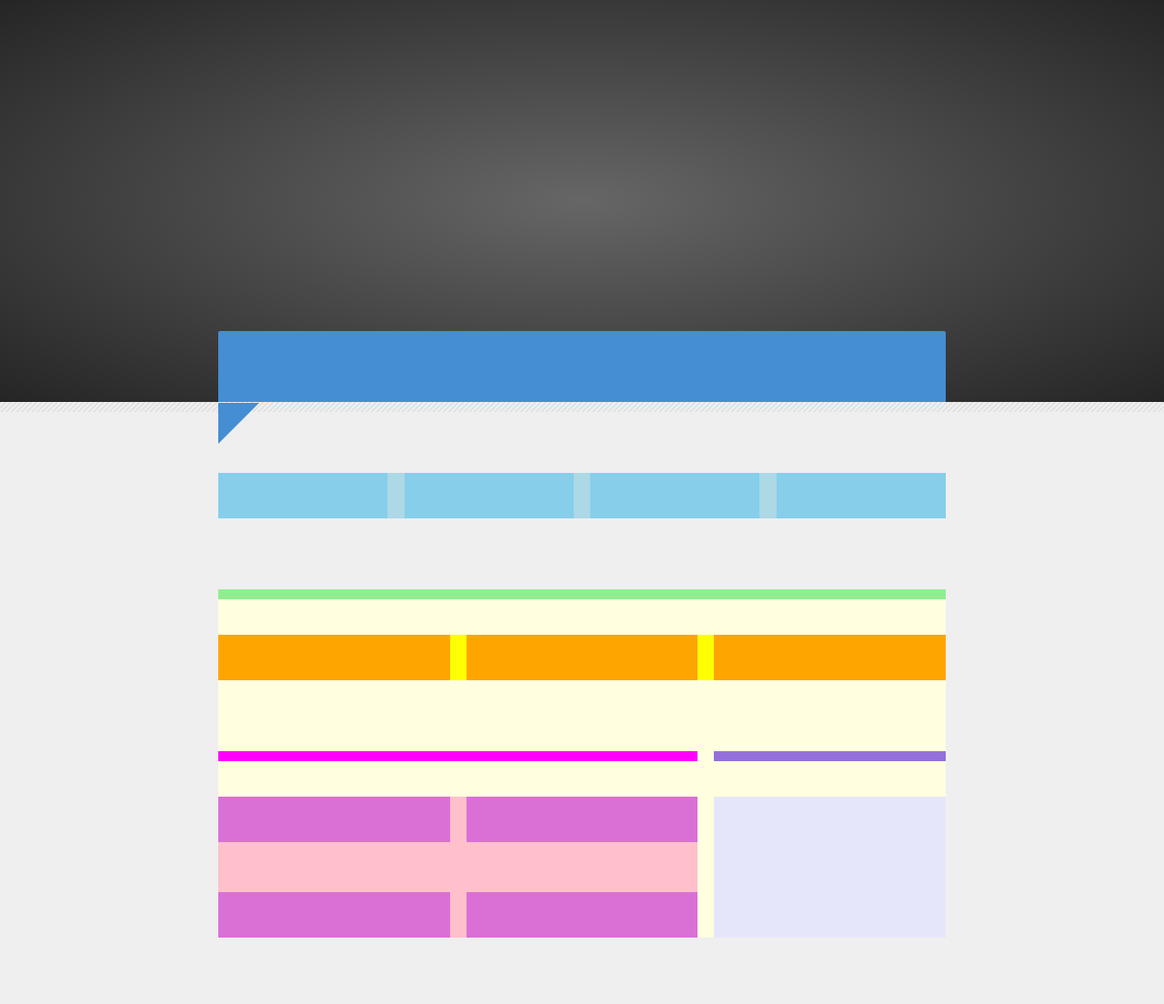
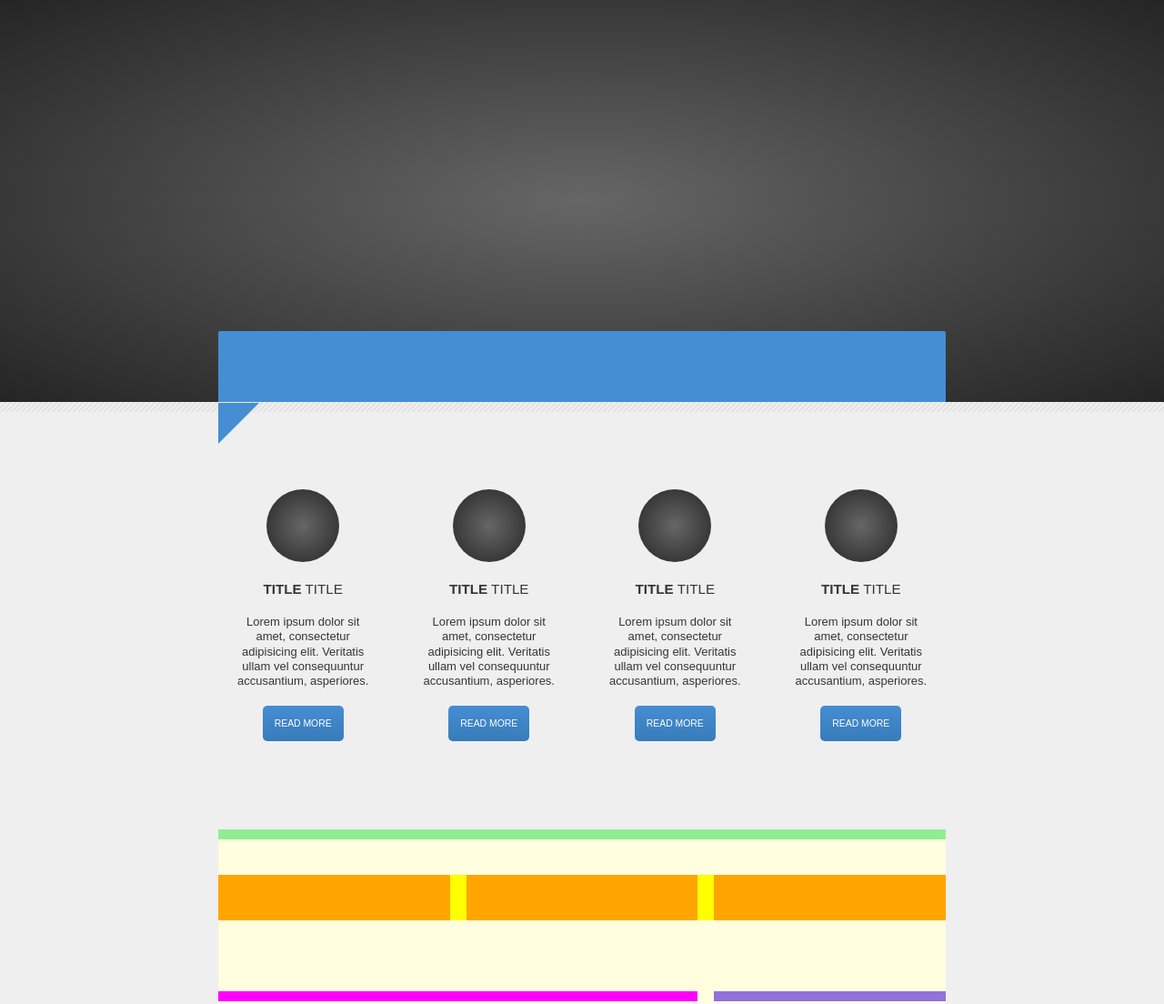
Before and after one commit to xurxe/Integrify-17-clone-react, a Gatsby site: page / in a window 1280 px wide. Shown: the top 1104 px of the page at 91% size. Built offline with nearby package versions, Linux system fonts and the light colour scheme; Gatsby itself is replaced by a stand-in of ours.

Commit message:
Improved feature-div component

```diff
--- a/src/components/testimonial.js
+++ b/src/components/blog-div.js
@@ -1,9 +1,9 @@
 import React from "react"
 // eslint-disable-next-line
-import testimonialStyles from "./testimonial.css"
+import Styles from "./blog-div.css"
 
 export default ({children}) => (
-    <div className="testimonial">
+    <div className="blog">
 
     </div>
 )
--- /dev/null
+++ b/src/components/feature-div.css
@@ -0,0 +1,41 @@
+.feature {
+    display: grid;
+    grid-row-gap: var(--short-length);
+    grid-template-columns: 1fr;
+    grid-template-rows: 1fr 0.25fr 1fr 0.5fr;
+    justify-items: center;
+    padding: var(--short-length);
+    position: relative;
+}
+
+.feature p {
+    text-align: center;
+}
+
+.feature:hover {
+    background-color: white;
+    box-shadow: 2rem 0 8rem -4rem;
+}
+
+.feature:hover::after {
+    border-right: 2.5rem solid transparent;
+    border-top: 2.5rem solid white;
+    bottom: -2.5rem;
+    content:"";
+    height: 0;
+    left:0;
+    position: absolute;
+    width: 0;
+}
+
+.feature:hover .circle {
+    background: radial-gradient(var(--blue-gradient));
+}
+
+.feature:hover a {
+    background: transparent;
+    border: none;
+    color: var(--blue);
+    font-size: 1rem;
+    font-weight: 600;
+}
--- /dev/null
+++ b/src/components/feature-div.js
@@ -0,0 +1,19 @@
+import React from "react"
+// eslint-disable-next-line
+import Styles from "./feature-div.css"
+import ReadMoreButton from "./read-more-button"
+import Icon from "./icon"
+
+export default ({children}) => (
+    <div className="feature">
+        <div className="icon-div">
+            <Icon></Icon>
+        </div>
+
+        <h3><b>TITLE</b> TITLE</h3>
+
+        <p>Lorem ipsum dolor sit amet, consectetur adipisicing elit. Veritatis ullam vel consequuntur accusantium, asperiores.</p>
+
+        <ReadMoreButton></ReadMoreButton>
+    </div>
+)
--- a/src/components/feature.css
+++ /dev/null
@@ -1,3 +0,0 @@
-.feature {
-    background: skyblue;
-}
--- /dev/null
+++ b/src/components/icon.css
@@ -0,0 +1,18 @@
+.circle {
+    background: radial-gradient(var(--grey-gradient));
+    border-radius: 50%;
+    height: 80px;
+    width: 80px;
+}
+
+.icon i {
+    color: white;
+    font-size: 2rem;
+    line-height: 65px;
+}
+
+.fas {
+    font-size: 2.5rem;
+    margin: calc(0.5*var(--short-length));
+    color: var(--darkest-grey);
+}
--- a/src/components/feature.js
+++ b/src/components/icon.js
@@ -1,9 +1,9 @@
 import React from "react"
 // eslint-disable-next-line
-import featureStyles from "./feature.css"
+import Styles from "./icon.css"
 
 export default ({children}) => (
-    <div className="feature">
+    <div className="circle">
 
     </div>
 )
--- a/src/components/layout.js
+++ b/src/components/layout-div.js
@@ -1,6 +1,6 @@
 import React from "react"
 // eslint-disable-next-line
-import layoutStyles from "./layout.css"
+import Styles from "./layout-div.css"
 import Main from "./main"
 
 export default ({children}) => (
--- a/src/components/main.css
+++ b/src/components/main.css
@@ -10,9 +10,6 @@ main {
 }
 
 #mainA {
-    background: lightblue;
-    min-height: 50px;
-
     margin-top: calc(var(--longer-length) - var(--shorter-length));
 }
 
--- /dev/null
+++ b/src/components/read-more-button.css
@@ -0,0 +1,14 @@
+.read-more-button {
+    background: linear-gradient(var(--blue-gradient));
+    border-radius: 5px;
+    color: white;
+    font-size: 0.8rem;
+    font-weight: 400;
+    text-rendering: optimizeLegibility;
+    -webkit-font-smoothing: antialiased;
+    -moz-font-smoothing: antialiased;
+    -moz-osx-font-smoothing: grayscale;
+    -o-font-smoothing: antialiased;
+    padding: 1rem;
+    height: var(--medium-length);
+}
--- /dev/null
+++ b/src/components/read-more-button.js
@@ -0,0 +1,12 @@
+import React from "react"
+// eslint-disable-next-line
+import Styles from "./read-more-button.css"
+
+import { Link } from "gatsby"
+
+
+export default ({children}) => (
+    <Link to="/index" className="read-more-button">
+        READ MORE
+    </Link>
+)
--- a/src/components/blog.js
+++ b/src/components/testimonial-div.js
@@ -1,9 +1,9 @@
 import React from "react"
 // eslint-disable-next-line
-import blogStyles from "./blog.css"
+import Styles from "./testimonial-div.css"
 
 export default ({children}) => (
-    <div className="blog">
+    <div className="testimonial">
 
     </div>
 )
--- a/src/pages/index.js
+++ b/src/pages/index.js
@@ -1,4 +1,4 @@
 import React from "react"
-import Layout from "../components/layout"
+import Layout from "../components/layout-div"
 
 export default () => <Layout></Layout>
--- a/src/styles/global.css
+++ b/src/styles/global.css
@@ -1,6 +1,7 @@
 * {
     box-sizing: border-box;
     font-family: sans-serif;
+    font-weight: normal;
     margin: 0;
     padding: 0;
     scroll-behavior: smooth;
@@ -35,3 +36,7 @@ html {
     line-height: 1.25;
     width: 100%;
 }
+
+b {
+    font-weight: 800;
+}
```
Also changed, not shown: src/components/main.js (+5 -4 lines), src/components/blog-div.css (renamed from src/components/blog.css), src/components/layout-div.css (renamed from src/components/layout.css), src/components/testimonial-div.css (renamed from src/components/testimonial.css).
